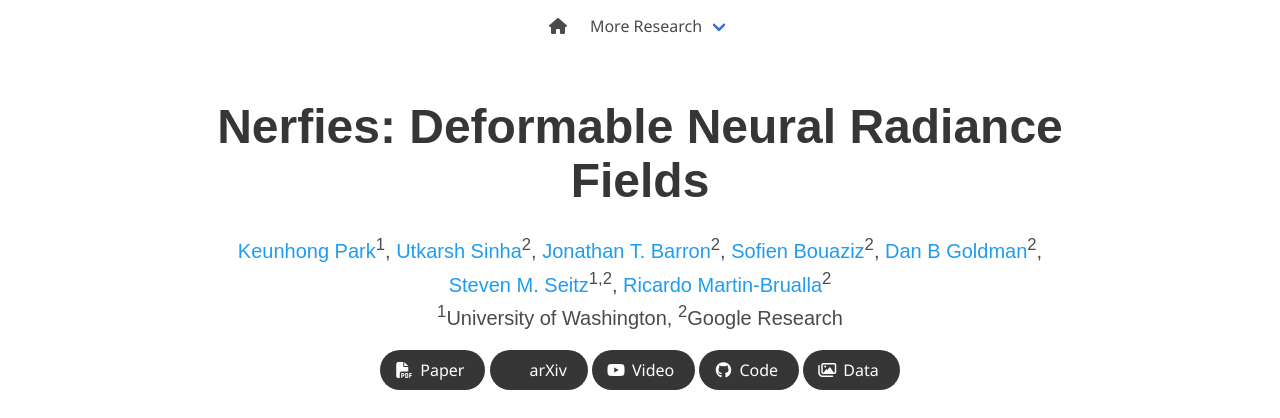
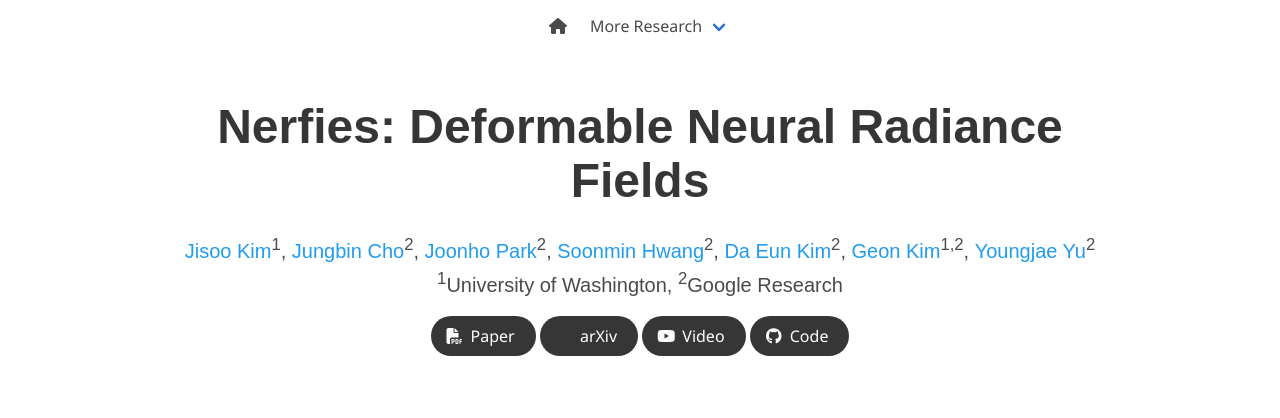
Before and after one commit to whwjdqls/deeptalk_website, a plain HTML site: page index.html in a window 1280 px wide. Shown: the top 418 px of the page. Drawn offline with nearby package versions, Linux system fonts and the light colour scheme; grey boxes are pictures that could not be loaded; some icons are missing; a web font is replaced by a local one.

Commit message:
Update index.html

```diff
--- a/index.html
+++ b/index.html
@@ -6,7 +6,7 @@
         content="Deformable Neural Radiance Fields creates free-viewpoint portraits (nerfies) from casually captured videos.">
   <meta name="keywords" content="Nerfies, D-NeRF, NeRF">
   <meta name="viewport" content="width=device-width, initial-scale=1">
-  <title>Nerfies: Deformable Neural Radiance Fields</title>
+  <title>DEEPTalk: Dynamic Emotion Embedding for Probabilistic Speech-Driven 3D Face Animation</title>
 
   <!-- Global site tag (gtag.js) - Google Analytics -->
   <script async src="https://www.googletagmanager.com/gtag/js?id=G-PYVRSFMDRL"></script>
@@ -91,23 +91,23 @@
           <h1 class="title is-1 publication-title">Nerfies: Deformable Neural Radiance Fields</h1>
           <div class="is-size-5 publication-authors">
             <span class="author-block">
-              <a href="https://keunhong.com">Keunhong Park</a><sup>1</sup>,</span>
+              <a href="https://keunhong.com">Jisoo Kim</a><sup>1</sup>,</span>
             <span class="author-block">
-              <a href="https://utkarshsinha.com">Utkarsh Sinha</a><sup>2</sup>,</span>
+              <a href="https://utkarshsinha.com">Jungbin Cho</a><sup>2</sup>,</span>
             <span class="author-block">
-              <a href="https://jonbarron.info">Jonathan T. Barron</a><sup>2</sup>,
+              <a href="https://jonbarron.info">Joonho Park</a><sup>2</sup>,
             </span>
             <span class="author-block">
-              <a href="http://sofienbouaziz.com">Sofien Bouaziz</a><sup>2</sup>,
+              <a href="http://sofienbouaziz.com">Soonmin Hwang</a><sup>2</sup>,
             </span>
             <span class="author-block">
-              <a href="https://www.danbgoldman.com">Dan B Goldman</a><sup>2</sup>,
+              <a href="https://www.danbgoldman.com">Da Eun Kim</a><sup>2</sup>,
             </span>
             <span class="author-block">
-              <a href="https://homes.cs.washington.edu/~seitz/">Steven M. Seitz</a><sup>1,2</sup>,
+              <a href="https://homes.cs.washington.edu/~seitz/">Geon Kim</a><sup>1,2</sup>,
             </span>
             <span class="author-block">
-              <a href="http://www.ricardomartinbrualla.com">Ricardo Martin-Brualla</a><sup>2</sup>
+              <a href="http://www.ricardomartinbrualla.com">Youngjae Yu</a><sup>2</sup>
             </span>
           </div>
 
@@ -120,7 +120,7 @@
             <div class="publication-links">
               <!-- PDF Link. -->
               <span class="link-block">
-                <a href="https://arxiv.org/pdf/2011.12948"
+                <a href="https://arxiv.org/pdf/2408.06010"
                    class="external-link button is-normal is-rounded is-dark">
                   <span class="icon">
                       <i class="fas fa-file-pdf"></i>
@@ -129,7 +129,7 @@
                 </a>
               </span>
               <span class="link-block">
-                <a href="https://arxiv.org/abs/2011.12948"
+                <a href="https://arxiv.org/abs/2408.06010"
                    class="external-link button is-normal is-rounded is-dark">
                   <span class="icon">
                       <i class="ai ai-arxiv"></i>
@@ -149,23 +149,23 @@
               </span>
               <!-- Code Link. -->
               <span class="link-block">
-                <a href="https://github.com/google/nerfies"
+                <a href="https://github.com/whwjdqls/DEEPTalk"
                    class="external-link button is-normal is-rounded is-dark">
                   <span class="icon">
                       <i class="fab fa-github"></i>
                   </span>
                   <span>Code</span>
                   </a>
-              </span>
+           <!--    </span>-->
               <!-- Dataset Link. -->
-              <span class="link-block">
+        <!--      <span class="link-block">
                 <a href="https://github.com/google/nerfies/releases/tag/0.1"
                    class="external-link button is-normal is-rounded is-dark">
                   <span class="icon">
                       <i class="far fa-images"></i>
                   </span>
                   <span>Data</span>
-                  </a>
+                  </a>-->
             </div>
 
           </div>
```
